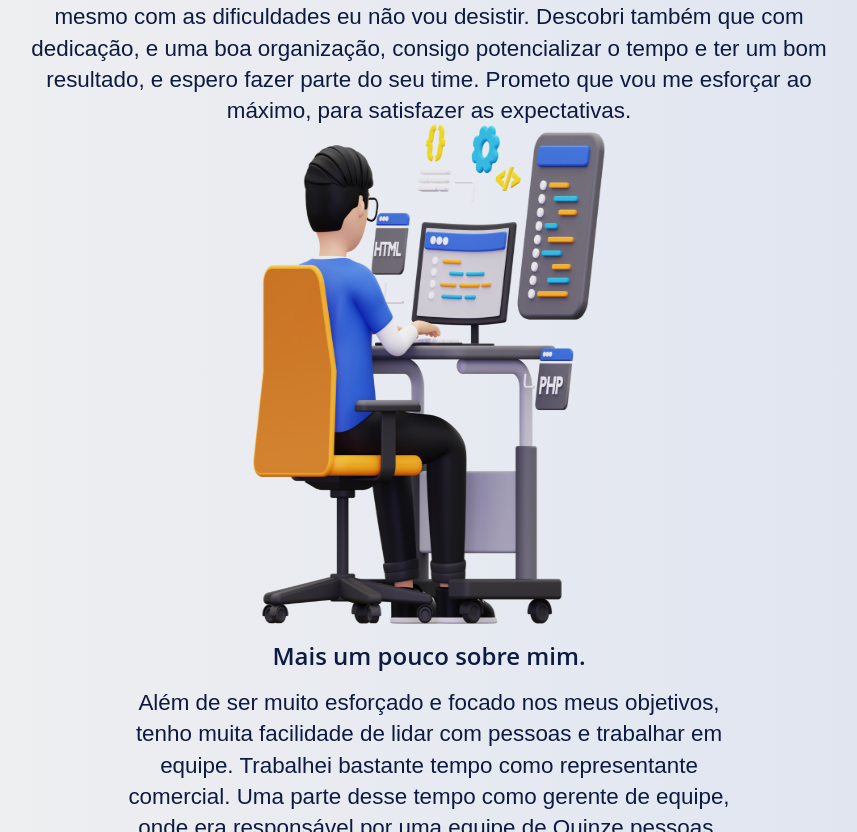
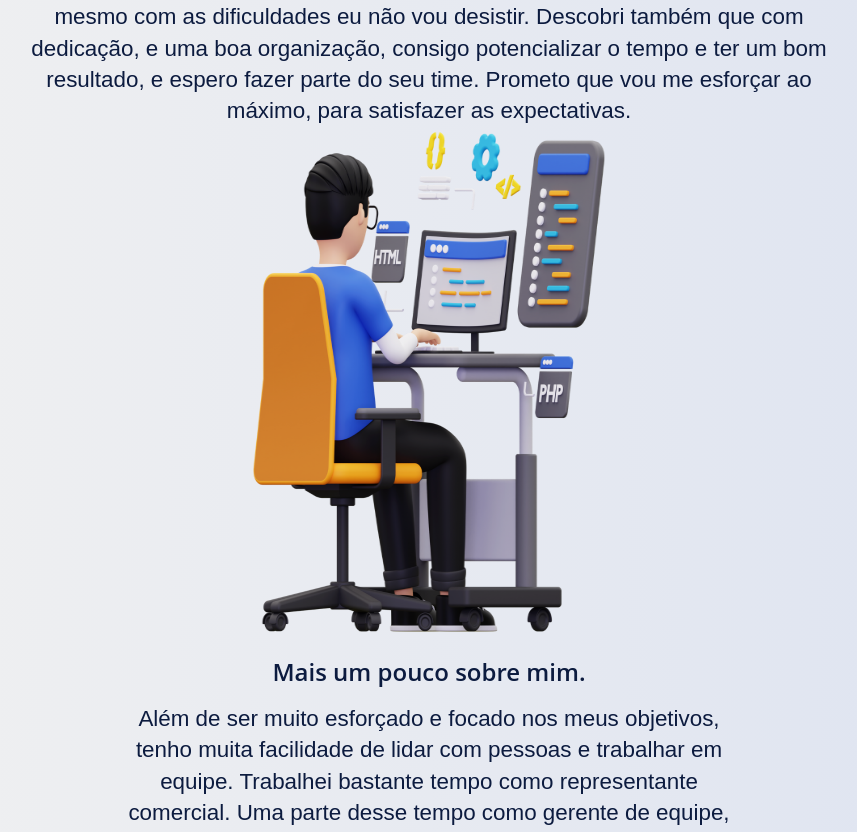
Before and after one commit to Edsonsantos0840/protifolioAntigo, a Next.js app: page / in a window 1280 px wide. Shown: the part 1150-1982 px from the top of the page, without its empty margins (211-1068 px from the left). Built offline with nearby package versions, Linux system fonts and the light colour scheme.

Commit message:
ajuste de redirecionamento.

```diff
--- a/src/app/components/cards/CardProjeto.tsx
+++ b/src/app/components/cards/CardProjeto.tsx
@@ -35,7 +35,7 @@ export default function CardProjeto(props: PropsCardProjeto) {
 
         <div className="flex flex-col justify-between items-center md:w-[100%] ">
           <div className="flex flex-col md:flex md:justify-around items-center md:my-4 md:gap-2 md:w-[100%]">
-            <div className="w-full md:w-[50%]">
+            <div className="w-full lg:w-[50%]">
               <h3 className="text-[var(--base)]  md:my-2 md:text-[1.5rem] my-2">
                 {props.nome}
               </h3>
--- a/src/app/page.tsx
+++ b/src/app/page.tsx
@@ -161,7 +161,7 @@ export default function Home() {
             </p>
           </div>
           <div className="flex flex-col md:flex justify-between items-center my-4 lg:w-[80%]">
-            <div className="w-[350px] h-[350px] md:h-[500px] hover:scale-105 md:w-[40%]">
+            <div className="w-[350px] h-[350px] md:h-[500px] hover:scale-105 md:w-[40%] my-2">
               <Image
                 src={apresentaçao}
                 alt="Foto de perfil"
```
